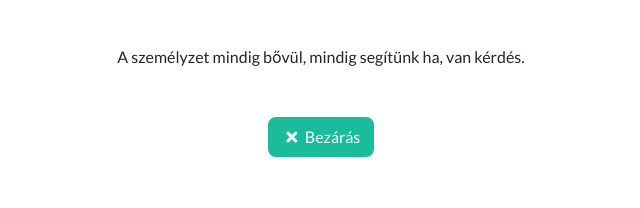
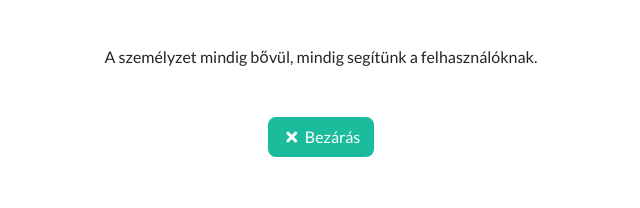
Before and after one commit to SoltyDiscordBot/SoltyWebDev, a website with bundled scripts: page index.html in a window 1280 px wide. Both pictures are taken after a click on the element 259 px from the left and 1041 px from the top of the page. Shown: the part 1108-1316 px from the top of the page, 319-959 px from the left. Built offline with nearby package versions, Linux system fonts and the light colour scheme.

Commit message:
Add files via upload

```diff
--- a/index.html
+++ b/index.html
@@ -293,7 +293,7 @@ Author: LionOfficial
                 <!-- Portfolio Modal - Image -->
                 <img class="img-fluid rounded mb-5" src="img/staff.png" alt="">
                 <!-- Portfolio Modal - Text -->
-                <p class="mb-5">A személyzet mindig bővül, mindig segítünk ha, van kérdés.</p>
+                <p class="mb-5">A személyzet mindig bővül, mindig segítünk a felhasználóknak.</p>
                 <button class="btn btn-primary" href="#" data-dismiss="modal">
                   <i class="fas fa-times fa-fw"></i>
                   Bezárás
```
